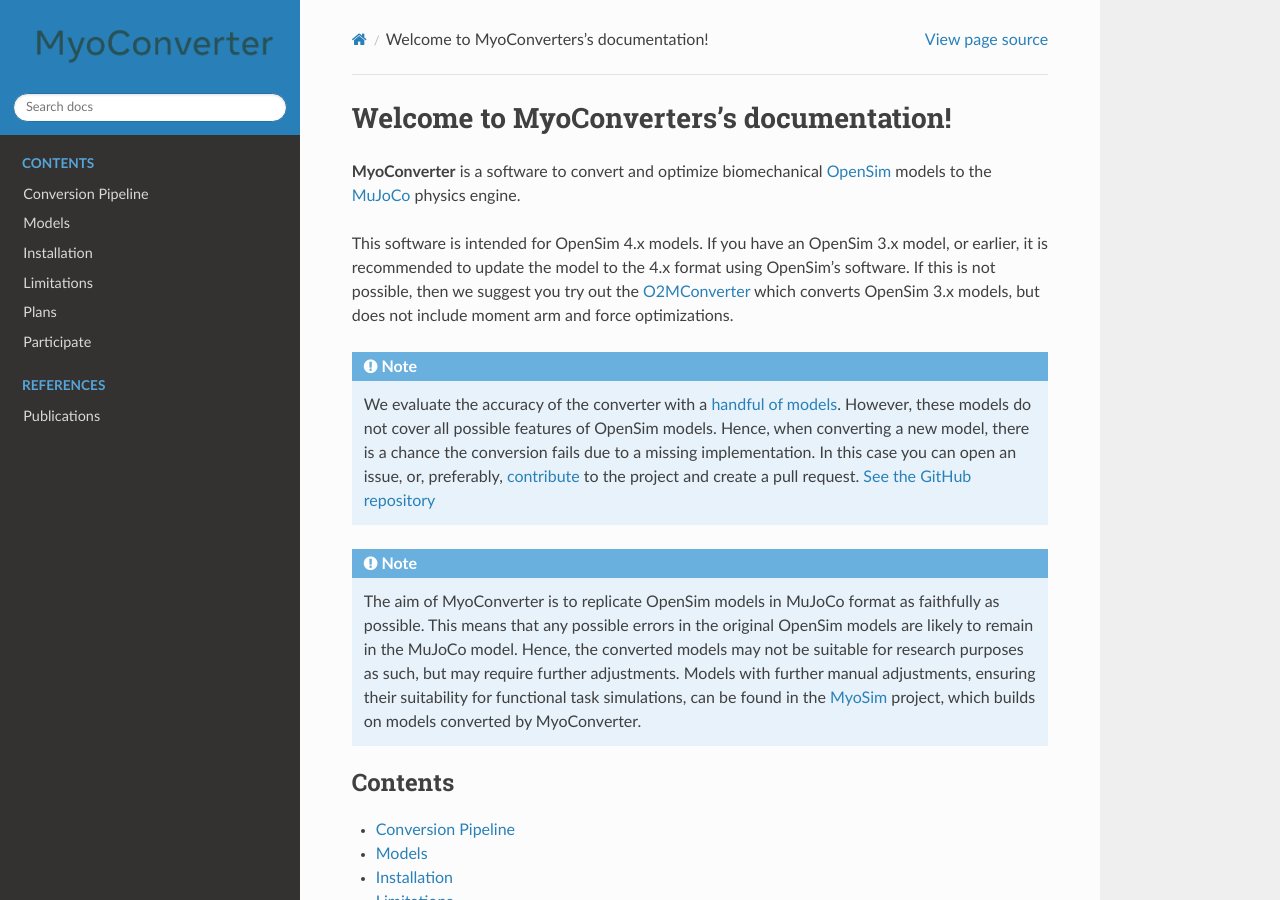
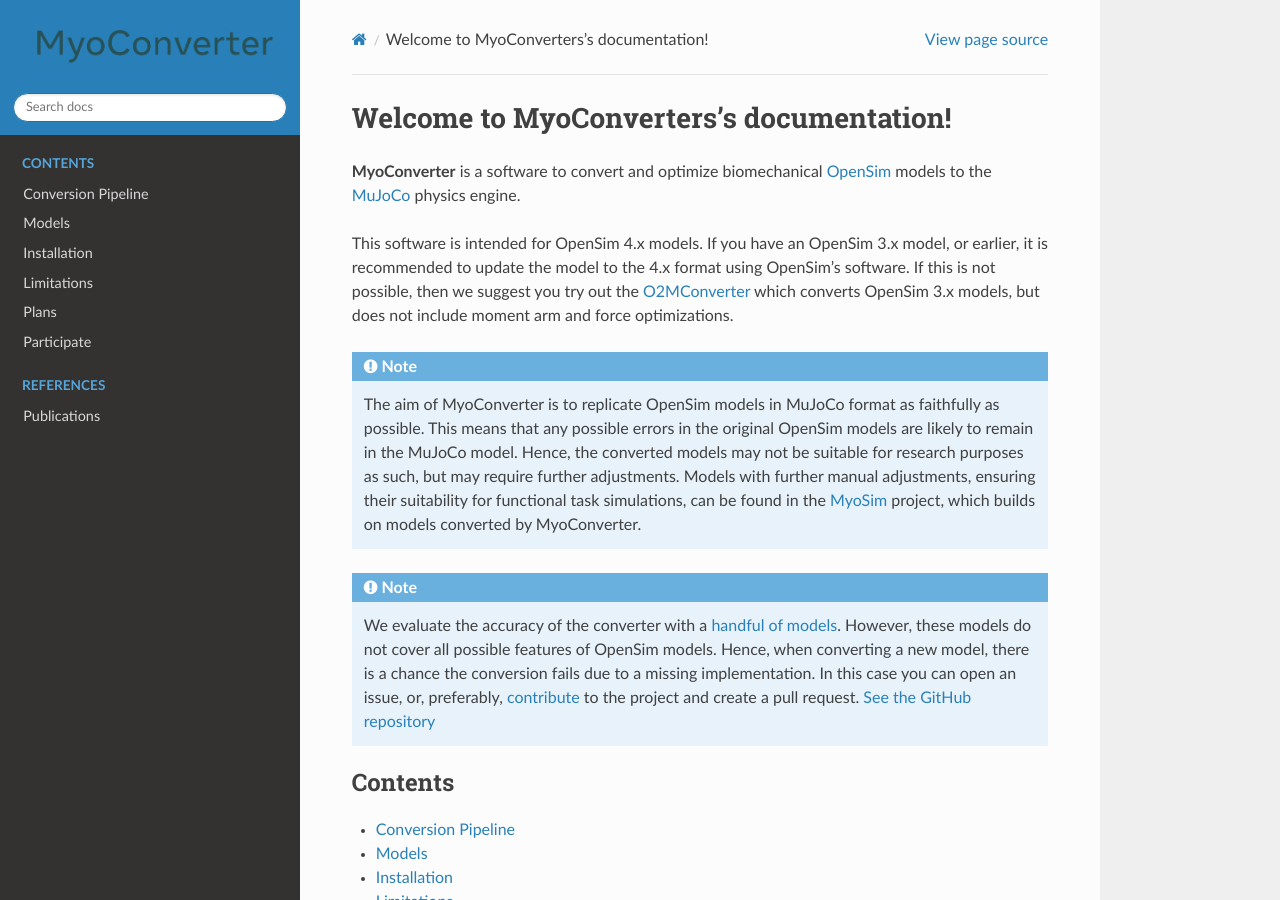
Before and after one commit to MyoHub/myoconverter, a Sphinx documentation site: the page built from docs/source/index.rst, in a window 1280 px wide and 900 px high. Built offline with Sphinx 7.4.7 and the Read the Docs theme 2.0.0, drawn with Linux system fonts in a browser that asks for light colours.

```diff
--- a/docs/source/index.rst
+++ b/docs/source/index.rst
@@ -5,13 +5,13 @@ Welcome to MyoConverters's documentation!
 
 This software is intended for OpenSim 4.x models. If you have an OpenSim 3.x model, or earlier, it is recommended to update the model to the 4.x format using OpenSim's software. If this is not possible, then we suggest you try out the `O2MConverter <https://github.com/aikkala/O2MConverter>`_ which converts OpenSim 3.x models, but does not include moment arm and force optimizations.
 
+.. note::
+  The aim of MyoConverter is to replicate OpenSim models in MuJoCo format as faithfully as possible. This means that any possible errors in the original OpenSim models are likely to remain in the MuJoCo model. Hence, the converted models may not be suitable for research purposes as such, but may require further adjustments. Models with further manual adjustments, ensuring their suitability for functional task simulations, can be found in the `MyoSim <https://github.com/MyoHub/myo_sim>`_ project, which builds on models converted by MyoConverter.
 
 .. note::
 
    We evaluate the accuracy of the converter with a `handful of models <models.html>`_. However, these models do not cover all possible features of OpenSim models. Hence, when converting a new model, there is a chance the conversion fails due to a missing implementation. In this case you can open an issue, or, preferably, `contribute <participate.html>`_ to the project and create a pull request. `See the GitHub repository <https://github.com/MyoHub/myoconverter>`_
 
-.. note::
-  The aim of MyoConverter is to replicate OpenSim models in MuJoCo format as faithfully as possible. This means that any possible errors in the original OpenSim models are likely to remain in the MuJoCo model. Hence, the converted models may not be suitable for research purposes as such, but may require further adjustments. Models with further manual adjustments, ensuring their suitability for functional task simulations, can be found in the `MyoSim <https://github.com/MyoHub/myo_sim>`_ project, which builds on models converted by MyoConverter.
 
 .. toctree::
    :maxdepth: 2
```
Also changed, not shown: README.md (+3 -6 lines).
